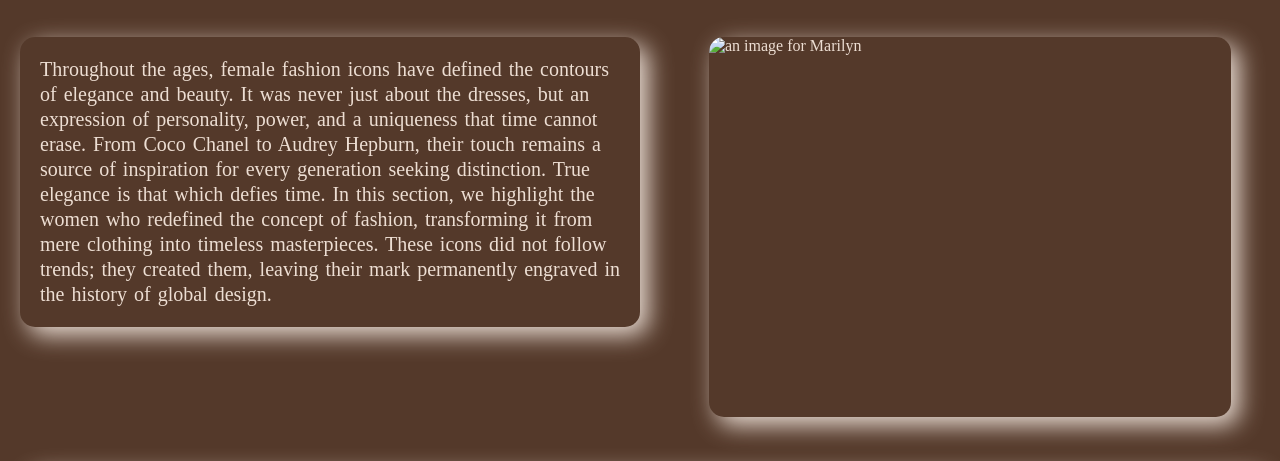
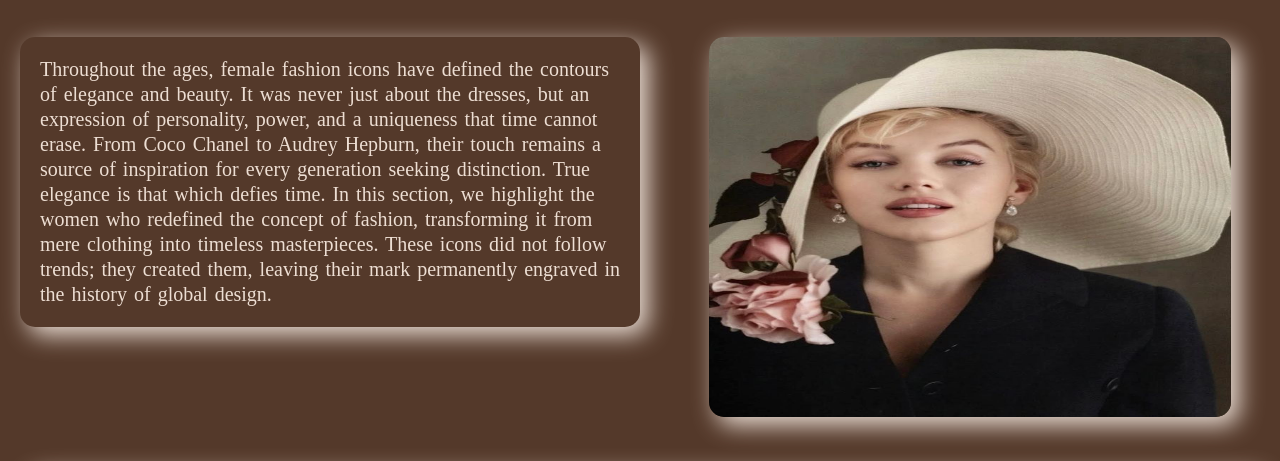
Before and after one commit to fash129/velvet, a plain HTML site: page velvet/fashionicon/fashion-icon.html in a window 1280 px wide. Shown: the part 339-800 px from the top of the page. Drawn offline with Linux system fonts and the light colour scheme; a web font is replaced by a local one.

Commit message:
Update fashion-icon.html

```diff
--- a/velvet/fashionicon/fashion-icon.html
+++ b/velvet/fashionicon/fashion-icon.html
@@ -39,7 +39,7 @@
                     True elegance is that which defies time. In this section, we highlight the women who redefined the concept of fashion, transforming it from mere clothing into timeless masterpieces. These icons did not follow trends; they created them, leaving their mark permanently engraved in the history of global design.
                 </p></div>
             <div class="img">
-                <img src="velvet/fashionicon/images/2-7.png" alt="an image for Marilyn">
+                <img src="images/2-7.png" alt="an image for Marilyn">
             </div>
         </div>
 
```
